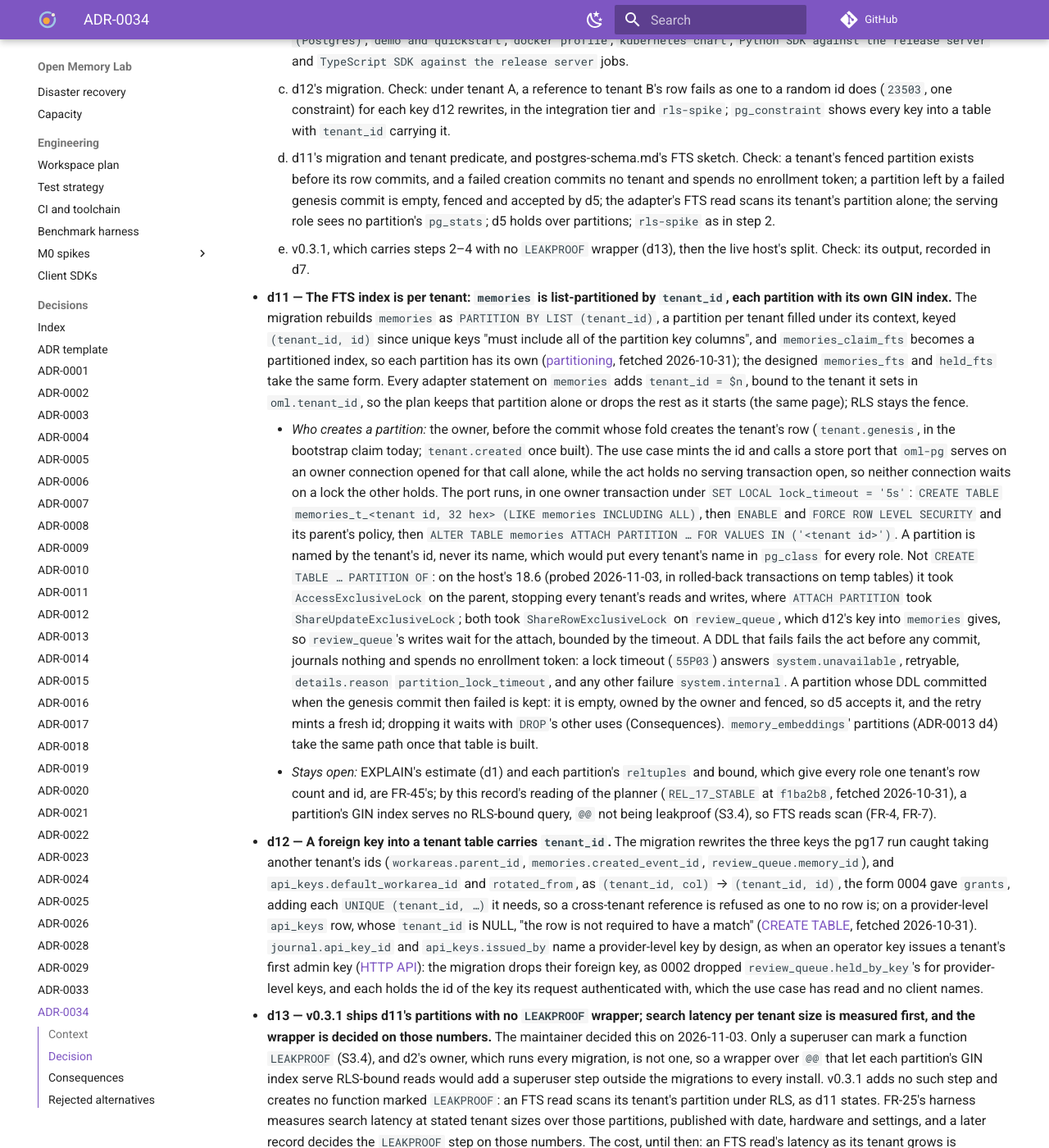
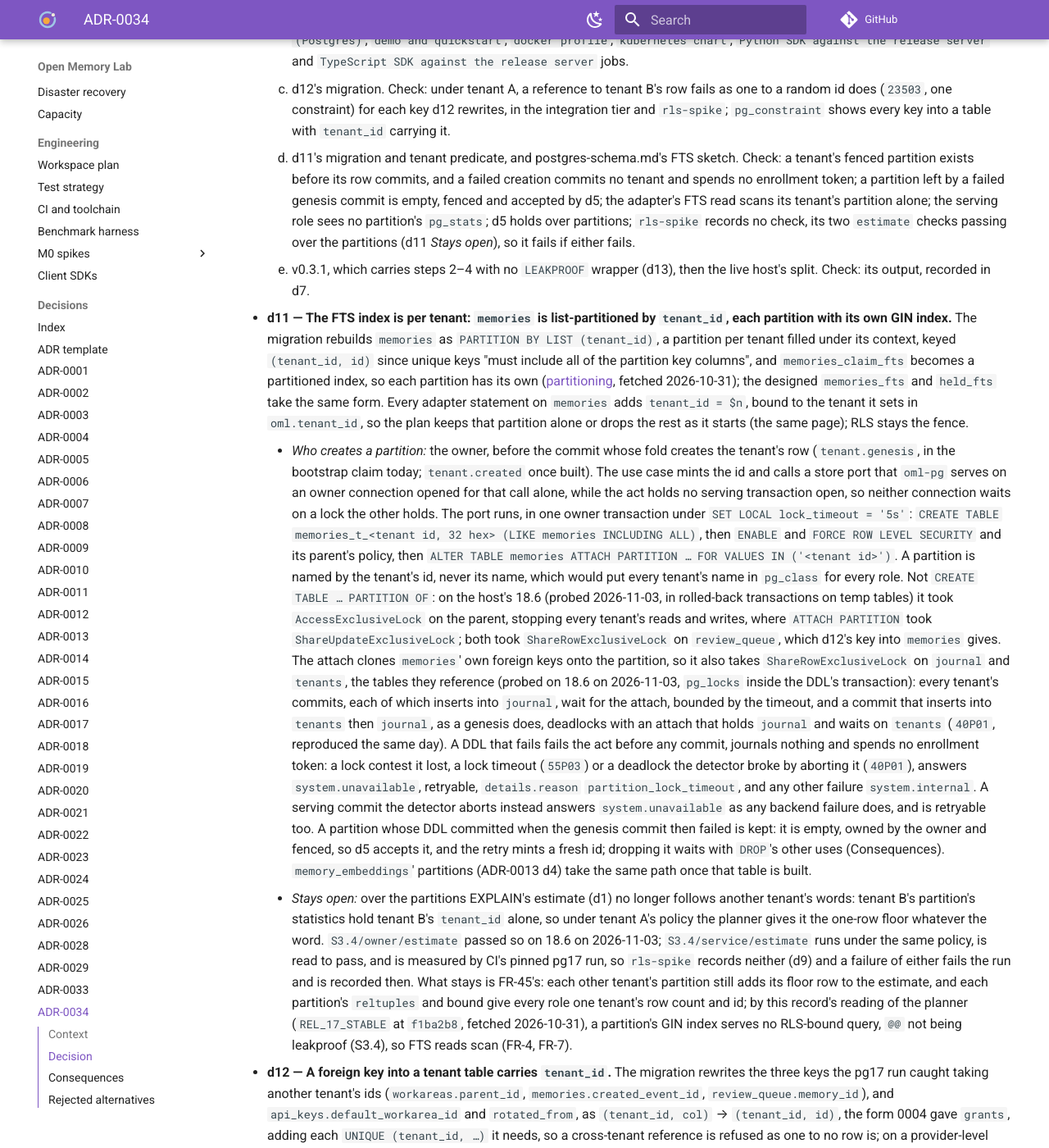
Before and after one commit to e8kor/open-memory-lab, an MkDocs documentation site: the page built from docs/adr/ADR-0034-the-lead-serves-as-a-role-that-owns-nothing.md, in a window 1280 px wide and 1400 px high, scrolled down 3179 px. Shown: the whole window at 82% size. Built offline with MkDocs 1.6.1 and Material for MkDocs 9.7.7, drawn with Linux system fonts in a browser that asks for light colours; comment, search, counter and statistics services are not loaded.

Commit message:
A tenant's partition DDL the deadlock detector aborts answers system.unavailable partition_lock_timeout like a lock timeout, the attach's journal and tenants locks are stated, the partition pg_stats control reads the partition's FTS index, and ADR-0034 records that rls-spike lists no estimate check over the partitions (ADR-0034 d10 step 4, d11)
ATTACH PARTITION clones memories' foreign keys, so it takes ShareRowExclusiveLock on journal and tenants as well as review_queue: every tenant's commits wait on it, and a genesis-shaped commit (tenants then journal) deadlocks with it, which on 18.6 aborted the attach with 40P01 and was mapped to the non-retryable system.internal. A lost lock contest is transient either way, so 40P01 joins 55P03, and a CI test drives the deadlock. Under FORCE the owner sees none of a partition's column statistics, only its expression index's, so the old control could never pass in CI. Emptying RECORDED_FAILURES was a design change made in code; the proposed ADR-0034 now states it.

```diff
--- a/docs/adr/ADR-0034-the-lead-serves-as-a-role-that-owns-nothing.md
+++ b/docs/adr/ADR-0034-the-lead-serves-as-a-role-that-owns-nothing.md
@@ -173,7 +173,8 @@ Decided, not built.
        spends no enrollment token; a partition left by a failed genesis commit is empty, fenced and
        accepted by d5; the
        adapter's FTS read scans its tenant's partition alone; the serving role sees no partition's
-       `pg_stats`; d5 holds over partitions; `rls-spike` as in step 2.
+       `pg_stats`; d5 holds over partitions; `rls-spike` records no check, its two `estimate`
+       checks passing over the partitions (d11 *Stays open*), so it fails if either fails.
     5. v0.3.1, which carries steps 2–4 with no `LEAKPROOF` wrapper (d13), then the live host's
        split. Check: its output, recorded in d7.
 
@@ -198,16 +199,31 @@ Decided, not built.
       `CREATE TABLE … PARTITION OF`: on the host's 18.6 (probed 2026-11-03, in rolled-back
       transactions on temp tables) it took `AccessExclusiveLock` on the parent, stopping every
       tenant's reads and writes, where `ATTACH PARTITION` took `ShareUpdateExclusiveLock`; both
-      took `ShareRowExclusiveLock` on `review_queue`, which d12's key into `memories` gives, so
-      `review_queue`'s writes wait for the attach, bounded by the timeout. A DDL that fails fails the
-      act before any commit, journals nothing and spends no enrollment token: a lock timeout
-      (`55P03`) answers `system.unavailable`, retryable, `details.reason` `partition_lock_timeout`,
-      and any other failure `system.internal`. A partition whose DDL committed when the genesis
+      took `ShareRowExclusiveLock` on `review_queue`, which d12's key into `memories` gives. The
+      attach clones `memories`' own foreign keys onto the partition, so it also takes
+      `ShareRowExclusiveLock` on `journal` and `tenants`, the tables they reference (probed on
+      18.6 on 2026-11-03, `pg_locks` inside the DDL's transaction): every tenant's commits, each
+      of which inserts into `journal`, wait for the attach, bounded by the timeout, and a commit
+      that inserts into `tenants` then `journal`, as a genesis does, deadlocks with an attach that
+      holds `journal` and waits on `tenants` (`40P01`, reproduced the same day). A DDL that fails
+      fails the act before any commit, journals nothing and spends no enrollment token: a lock
+      contest it lost, a lock timeout (`55P03`) or a deadlock the detector broke by aborting it
+      (`40P01`), answers `system.unavailable`, retryable, `details.reason`
+      `partition_lock_timeout`, and any other failure `system.internal`. A serving commit the
+      detector aborts instead answers `system.unavailable` as any backend failure does, and is
+      retryable too. A partition whose DDL committed when the genesis
       commit then failed is kept: it is empty, owned by the owner and fenced, so d5 accepts it, and
       the retry mints a fresh id; dropping it waits with `DROP`'s other uses (Consequences).
       `memory_embeddings`' partitions (ADR-0013 d4) take the same path once that table is built.
-    - *Stays open:* EXPLAIN's estimate (d1) and each partition's `reltuples` and bound, which give
-      every role one tenant's row count and id, are FR-45's; by this record's reading of the planner
+    - *Stays open:* over the partitions EXPLAIN's estimate (d1) no longer follows another
+      tenant's words: tenant B's partition's statistics hold tenant B's `tenant_id` alone, so under
+      tenant A's policy the planner gives it the one-row floor whatever the word.
+      `S3.4/owner/estimate` passed so on 18.6 on 2026-11-03; `S3.4/service/estimate` runs under
+      the same policy, is read to pass, and is measured by CI's pinned pg17 run, so `rls-spike`
+      records neither (d9) and a failure of either fails the run and is recorded then. What stays
+      is FR-45's: each other tenant's partition still adds its floor row to the estimate, and each
+      partition's `reltuples` and bound give every role one tenant's row count and id; by this
+      record's reading of the planner
       (`REL_17_STABLE` at `f1ba2b8`, fetched 2026-10-31), a partition's GIN index serves no
       RLS-bound query, `@@` not being leakproof (S3.4), so FTS reads scan (FR-4, FR-7).
 
```
Also changed, not shown: docs/data/postgres-schema.md (+9 -4 lines), docs/engineering/spikes/index.md (+1 -1 lines), docs/engineering/spikes/spike-3-rls.md (+4 -3 lines), 5 other files.
